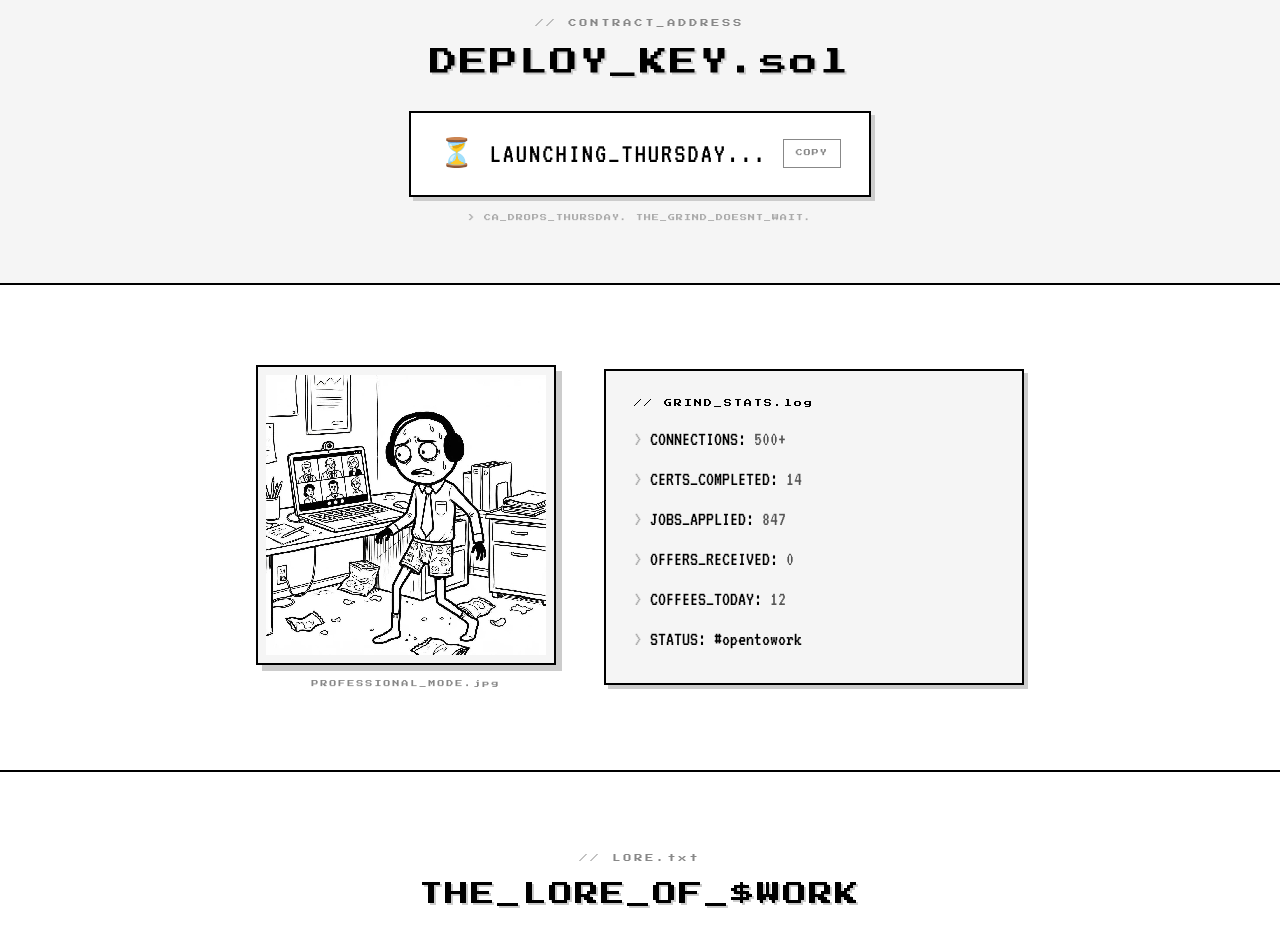
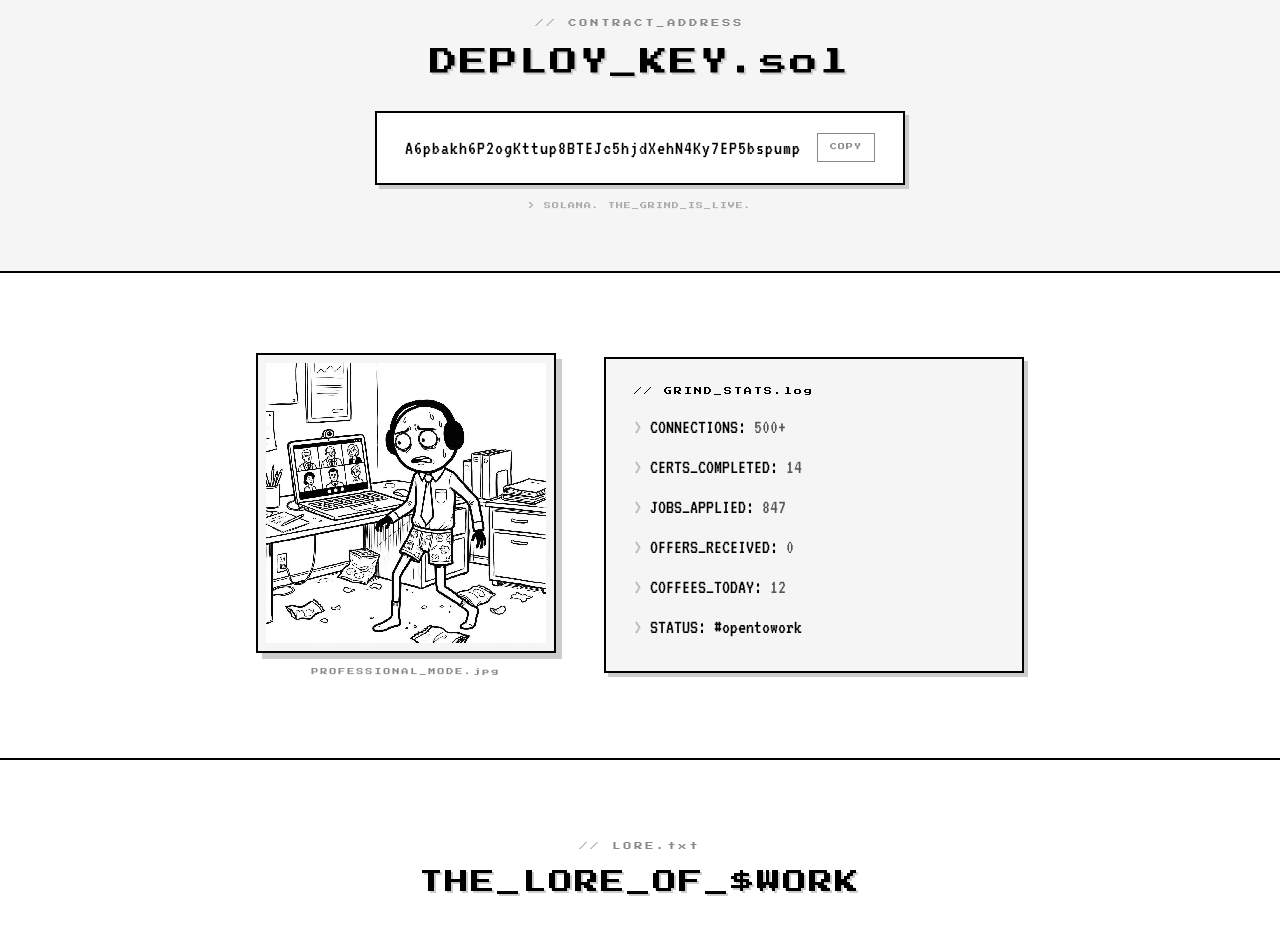
Before and after one commit to workonsol/ineedworkboss, a Next.js app: page / in a window 1280 px wide. Shown: the part 900-1830 px from the top of the page. Built offline with nearby package versions, Linux system fonts and the light colour scheme.

Commit message:
Add live CA + DexScreener link

```diff
--- a/src/app/page.tsx
+++ b/src/app/page.tsx
@@ -6,7 +6,7 @@ import Image from "next/image";
 import Navbar from "@/components/Navbar";
 import FloatingCards from "@/components/FloatingCards";
 
-const CA_PLACEHOLDER = "Coming Thursday";
+const CA_PLACEHOLDER = "A6pbakh6P2ogKttup8BTEJc5hjdXehN4Ky7EP5bspump";
 
 export default function Home() {
   const [copied, setCopied] = useState(false);
@@ -265,13 +265,13 @@ export default function Home() {
             <span
               style={{
                 fontFamily: "var(--font-vt323)",
-                fontSize: "clamp(20px, 3vw, 28px)",
+                fontSize: "clamp(14px, 2vw, 20px)",
                 color: "#000000",
                 wordBreak: "break-all",
-                letterSpacing: "2px",
+                letterSpacing: "1px",
               }}
             >
-              ⏳ LAUNCHING_THURSDAY...
+              A6pbakh6P2ogKttup8BTEJc5hjdXehN4Ky7EP5bspump
             </span>
             <button
               onClick={handleCopy}
@@ -300,7 +300,7 @@ export default function Home() {
               letterSpacing: "1px",
             }}
           >
-            {">"} CA_DROPS_THURSDAY. THE_GRIND_DOESNT_WAIT.
+            {">"} SOLANA. THE_GRIND_IS_LIVE.
           </p>
         </motion.div>
       </section>
@@ -718,7 +718,7 @@ export default function Home() {
         <div style={{ display: "flex", justifyContent: "center", gap: "32px", marginBottom: "28px", flexWrap: "wrap" }}>
           {[
             { label: "X", href: "https://x.com/ineedworkboss" },
-            { label: "DEXSCREENER", href: "#" },
+            { label: "DEXSCREENER", href: "https://dexscreener.com/solana/A6pbakh6P2ogKttup8BTEJc5hjdXehN4Ky7EP5bspump" },
           ].map((link) => (
             <a
               key={link.label}
```
